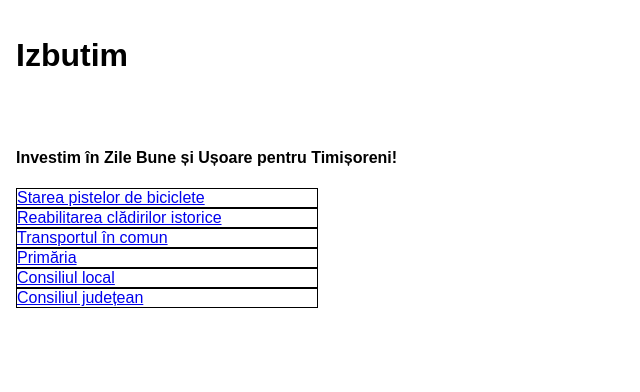
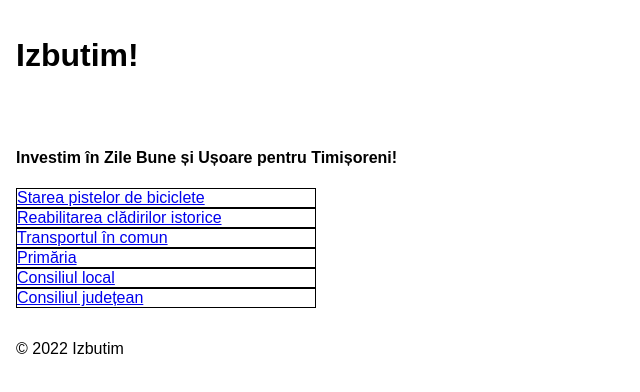
Before and after one commit to izbutim/izbutim, a Gatsby site: page / in a window 1280 px wide. Shown: the whole page, without its empty margins (0-640 px from the left). Built offline with nearby package versions, Linux system fonts and the light colour scheme; Gatsby itself is replaced by a stand-in of ours.

Commit message:
Add footer to layout, fix box-sizing

```diff
--- a/src/components/PageLayout.module.css
+++ b/src/components/PageLayout.module.css
@@ -1,3 +1,7 @@
 .header {
   padding: 1rem;
 }
+
+.footer {
+  padding: 1rem;
+}
--- a/src/components/layout.tsx
+++ b/src/components/layout.tsx
@@ -8,12 +8,15 @@ type Props = {
 
 const PageLayout = (props: Props) => {
   return (
-    <main>
+    <>
       <header className={styles.header}>
-        <h1>Izbutim</h1>
+        <h1>Izbutim!</h1>
       </header>
-      {props.children}
-    </main>
+      <main>{props.children}</main>
+      <footer className={styles.footer}>
+        © {new Date().getFullYear()} Izbutim
+      </footer>
+    </>
   );
 };
 
--- a/src/global.css
+++ b/src/global.css
@@ -1,4 +1,4 @@
-:root {
+* {
   box-sizing: border-box;
 }
 
```
